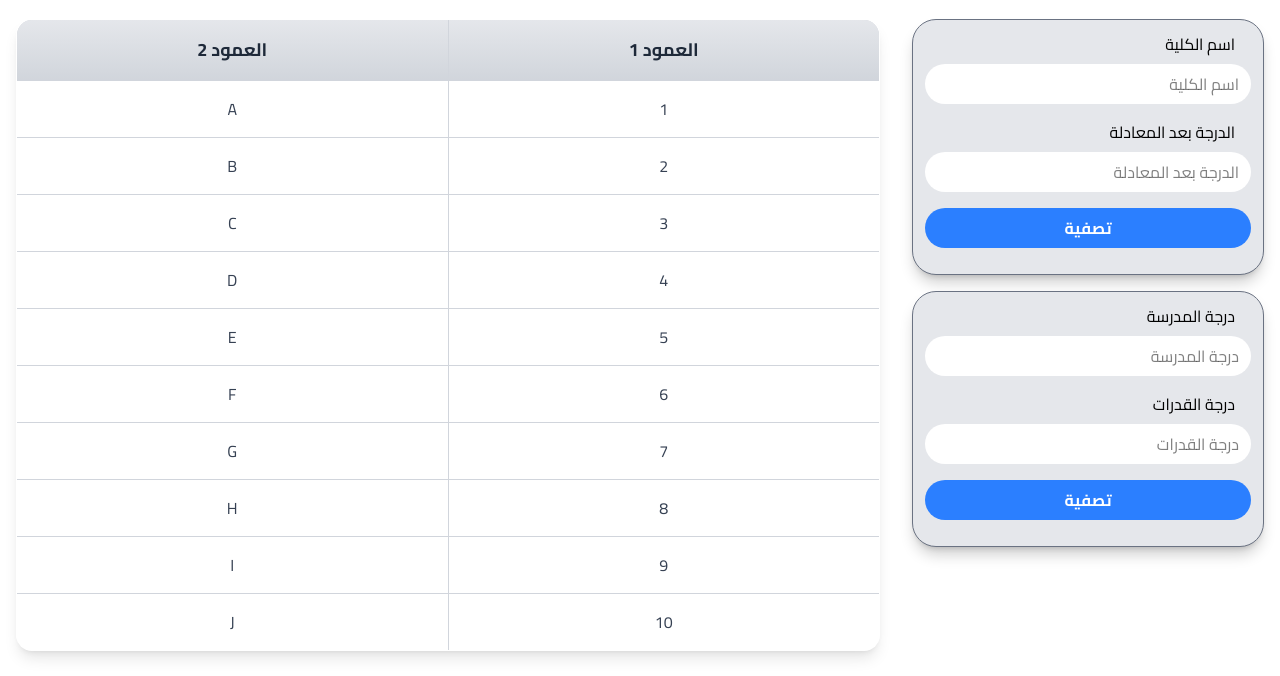
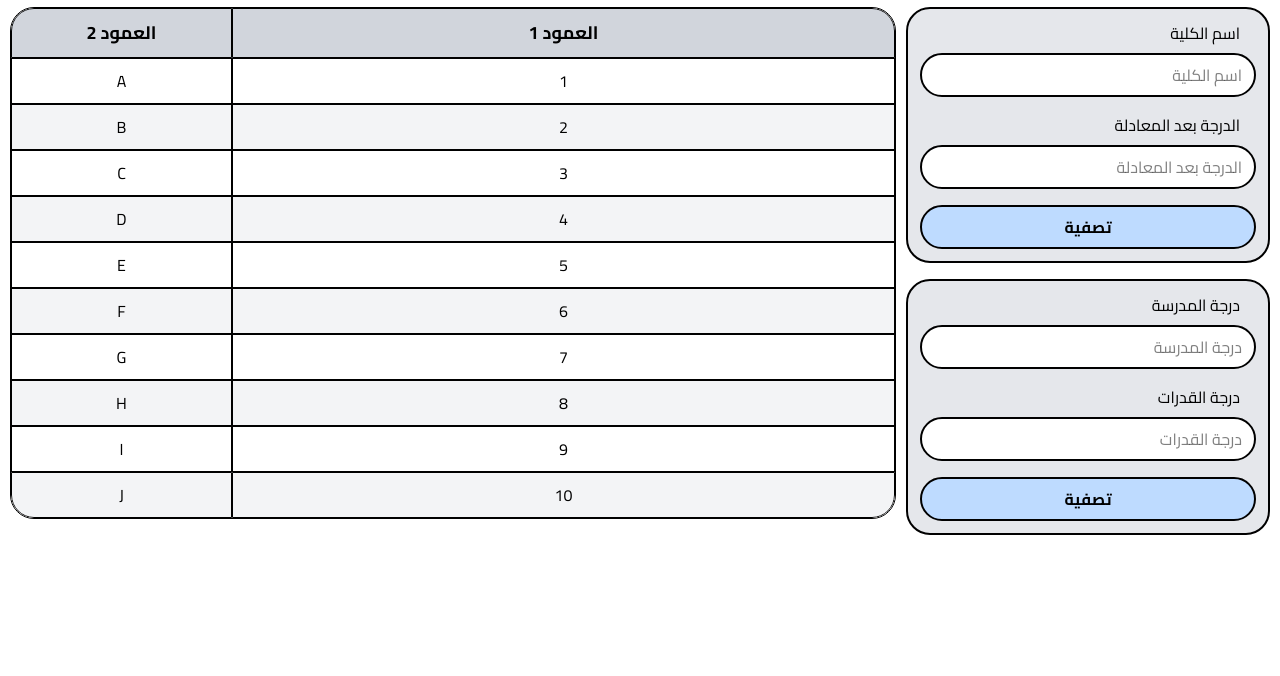
Before and after one commit to AbdullahMRiad/clean-tansik-v2, a website built with Vite: page index.html in a window 1280 px wide. Shown: the part 124-800 px from the top of the page. Built offline with nearby package versions, Linux system fonts and the light colour scheme.

Commit message:
Enhance styling for header and filter sections, improve table layout and responsiveness

```diff
--- a/index.html
+++ b/index.html
@@ -15,7 +15,7 @@
         <!-- Header -->
         <div class="w-full p-2.5">
             <h1
-                class="w-full bg-blue-200 rounded-3xl p-6 font-[700] text-black text-shadow-black text-4xl/relaxed text-center"
+                class="w-full border-2 border-black bg-blue-200 rounded-3xl p-6 font-[700] text-black text-shadow-black text-4xl/relaxed text-center"
             >
                 جدول تنسيق الكليات المصرية لطلاب المعادلة السعودية ٢٠٢٤
             </h1>
@@ -24,51 +24,51 @@
         <!-- Container -->
         <div class="lg:flex flex-1 hidden overflow-hidden">
             <!-- Sidebar -->
-            <aside class="sticky top-0 h-full w-96 bg-white p-4 overflow-y-auto">
+            <aside class="sticky top-0 h-full w-96 bg-white p-2.5 py-0 overflow-y-auto">
                 <!-- Filter by name/calculated score section -->
-                <div class="h-64 border-gray-500 bg-gray-200 border-[1px] rounded-3xl shadow-lg shadow-black/20 p-3">
+                <div class="h-64 border-black bg-gray-200 border-[2px] rounded-3xl p-3">
                     <!-- Filter by name -->
                     <div class="flex-col flex">
                         <label for="college-name" class="mr-4">اسم الكلية</label>
-                        <input type="text" placeholder="اسم الكلية" class="w-full mt-2 py-2 px-3 rounded-4xl outline-0 ring-0 focus:ring-2 focus:ring-offset-gray-200 focus:ring-offset-2 focus:ring-blue-500 transition-all box-decoration-clone bg-white" name="college-name">
+                        <input type="text" placeholder="اسم الكلية" class="border-black border-2 w-full mt-2 py-2 px-3 rounded-4xl outline-0 ring-0 focus:ring-2 focus:ring-offset-gray-200 focus:ring-offset-2 focus:ring-blue-500 transition-all box-decoration-clone bg-white" name="college-name">
                     </div>
 
                     <!-- Filter by calculated score -->
                     <div class="flex-col flex">
                         <label for="calc-score" class="mr-4 mt-4">الدرجة بعد المعادلة</label>
-                        <input type="text" placeholder="الدرجة بعد المعادلة" class="w-full mt-2 py-2 px-3 rounded-4xl outline-0 ring-0 focus:ring-2 focus:ring-offset-gray-200 focus:ring-offset-2 focus:ring-blue-500 transition-all box-decoration-clone bg-white" name="calc-score">
+                        <input type="text" placeholder="الدرجة بعد المعادلة" class="border-black border-2 w-full mt-2 py-2 px-3 rounded-4xl outline-0 ring-0 focus:ring-2 focus:ring-offset-gray-200 focus:ring-offset-2 focus:ring-blue-500 transition-all box-decoration-clone bg-white" name="calc-score">
                     </div>
 
                     <!-- Filter button -->
-                    <button class="rounded-4xl w-full py-2 bg-blue-500 mt-4 text-white font-bold">تصفية</button>
+                    <button class="transition-all hover:bg-blue-400 hover:text-white active:scale-95 active:bg-blue-700 border-black border-2 rounded-4xl w-full py-2 bg-blue-200 mt-4 text-black font-bold">تصفية</button>
                 </div>
 
                 <!-- Filter by school/qudurat score section -->
-                <div class="h-64 border-gray-500 bg-gray-200 border-[1px] rounded-3xl shadow-lg shadow-black/20 p-3 mt-4">
+                <div class="h-64 border-black bg-gray-200 border-[2px] rounded-3xl p-3 mt-4">
                     <!-- Filter by school score -->
                     <div class="flex-col flex">
                         <label for="college-name" class="mr-4">درجة المدرسة</label>
-                        <input type="text" placeholder="درجة المدرسة" class="w-full mt-2 py-2 px-3 rounded-4xl outline-0 ring-0 focus:ring-2 focus:ring-offset-gray-200 focus:ring-offset-2 focus:ring-blue-500 transition-all box-decoration-clone bg-white" name="college-name">
+                        <input type="text" placeholder="درجة المدرسة" class="border-black border-2 w-full mt-2 py-2 px-3 rounded-4xl outline-0 ring-0 focus:ring-2 focus:ring-offset-gray-200 focus:ring-offset-2 focus:ring-blue-200 transition-all box-decoration-clone bg-white" name="college-name">
                     </div>
 
                     <!-- Filter by qudurat score -->
                     <div class="flex-col flex">
                         <label for="calc-score" class="mr-4 mt-4">درجة القدرات</label>
-                        <input type="text" placeholder="درجة القدرات" class="w-full mt-2 py-2 px-3 rounded-4xl outline-0 ring-0 focus:ring-2 focus:ring-offset-gray-200 focus:ring-offset-2 focus:ring-blue-500 transition-all box-decoration-clone bg-white" name="calc-score">
+                        <input type="text" placeholder="درجة القدرات" class="border-black border-2 w-full mt-2 py-2 px-3 rounded-4xl outline-0 ring-0 focus:ring-2 focus:ring-offset-gray-200 focus:ring-offset-2 focus:ring-blue-200 transition-all box-decoration-clone bg-white" name="calc-score">
                     </div>
 
                     <!-- Filter button -->
-                    <button class="rounded-4xl w-full py-2 bg-blue-500 mt-4 text-white font-bold">تصفية</button>
+                    <button class="transition-all hover:bg-blue-400 hover:text-white active:scale-95 active:bg-blue-700 rounded-4xl w-full py-2 bg-blue-200 mt-4 text-black font-bold border-black border-2">تصفية</button>
                 </div>
             </aside>
 
             <!-- Main Content -->
-            <div class="flex-1 overflow-y-auto p-4">
-                <table class="w-full rounded-xl">
+            <div class="flex-1 overflow-y-auto pl-2.5 p-0">
+                <table class="w-full rounded-xl" style="border-collapse: separate; border-spacing: 0;">
                     <thead class="bg-gray-300">
                         <tr>
-                            <th class="border border-gray-400 p-2">العمود 1</th>
-                            <th class="border border-gray-400 p-2">العمود 2</th>
+                            <th class="border border-gray-400 p-2 w-3/4">العمود 1</th>
+                            <th class="border border-gray-400 p-2 w-1/4">العمود 2</th>
                         </tr>
                     </thead>
                     <tbody class="bg-white">
--- a/src/style.css
+++ b/src/style.css
@@ -4,27 +4,46 @@
     --default-font-family: "Cairo";
 }
 
-/* in your style.css */
 table {
-    @apply w-full table-auto rounded-2xl overflow-hidden shadow-lg border border-gray-300 text-center;
+    @apply w-full table-fixed rounded-3xl overflow-hidden text-center border-1 border-black;
 }
 
 thead {
-    @apply bg-gradient-to-b from-gray-200 to-gray-300 font-bold text-lg text-gray-800;
+    @apply bg-gray-300 font-bold text-lg text-black border-1 border-black;
 }
 
 thead th {
-    @apply p-4 border border-gray-300;
+    @apply p-2.5 border-1 border-black;
 }
 
 tbody {
-    @apply bg-white divide-y divide-gray-200 text-gray-700;
+    @apply bg-white divide-x-2 divide-y-2 divide-black text-black border-1 border-black;
+}
+
+tbody td {
+    @apply p-2.5 border-1 border-black;
+}
+
+th:nth-child(1) {
+    @apply rounded-tr-[23px]
+}
+
+th:nth-child(2) {
+    @apply rounded-tl-[23px]
+}
+
+tr:nth-last-child(1) > td:nth-child(1) {
+    @apply rounded-br-[23px]
+}
+
+tr:nth-last-child(1) > td:nth-child(2) {
+    @apply rounded-bl-[23px]
+}
+
+tbody > tr:nth-child(even) {
+    @apply bg-gray-100
 }
 
 tbody tr:hover {
-    @apply bg-blue-50 transition;
+    @apply bg-blue-200 transition ease-in-out duration-200;
 }
-
-tbody td {
-    @apply p-4 border border-gray-300;
-}
```
